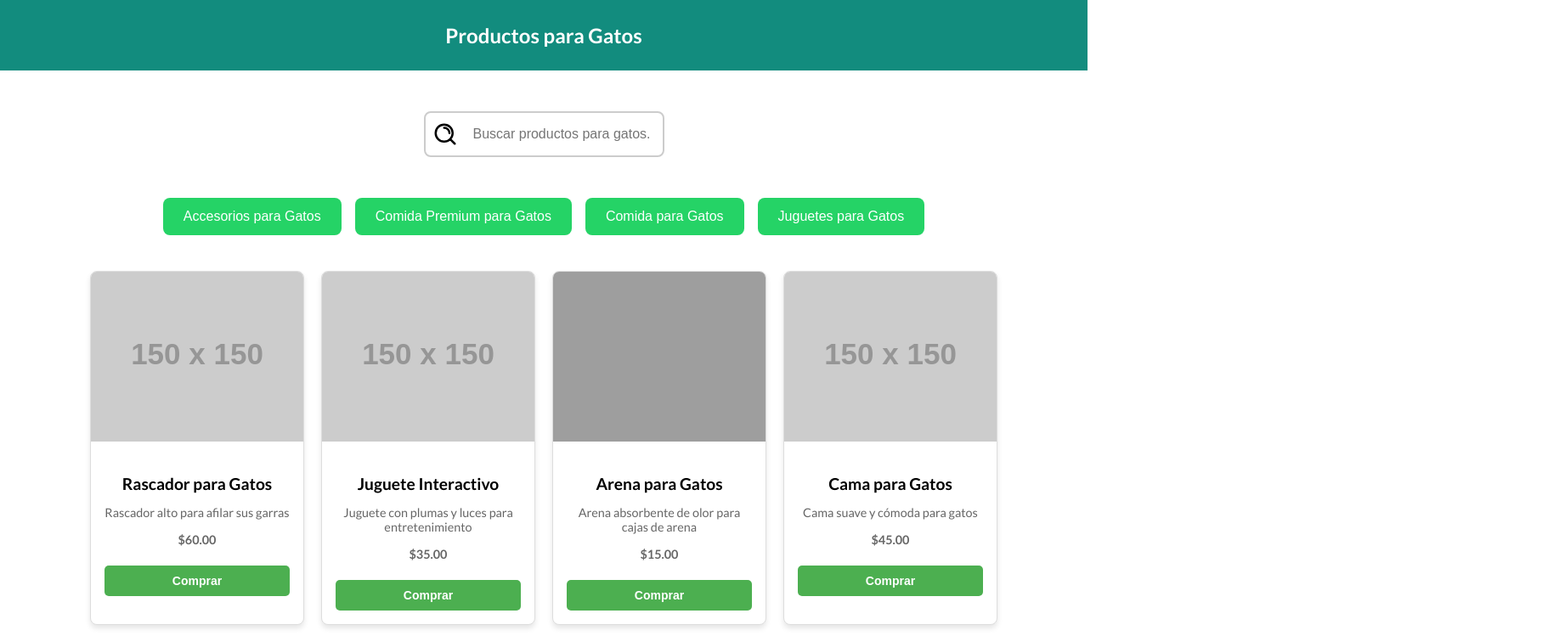
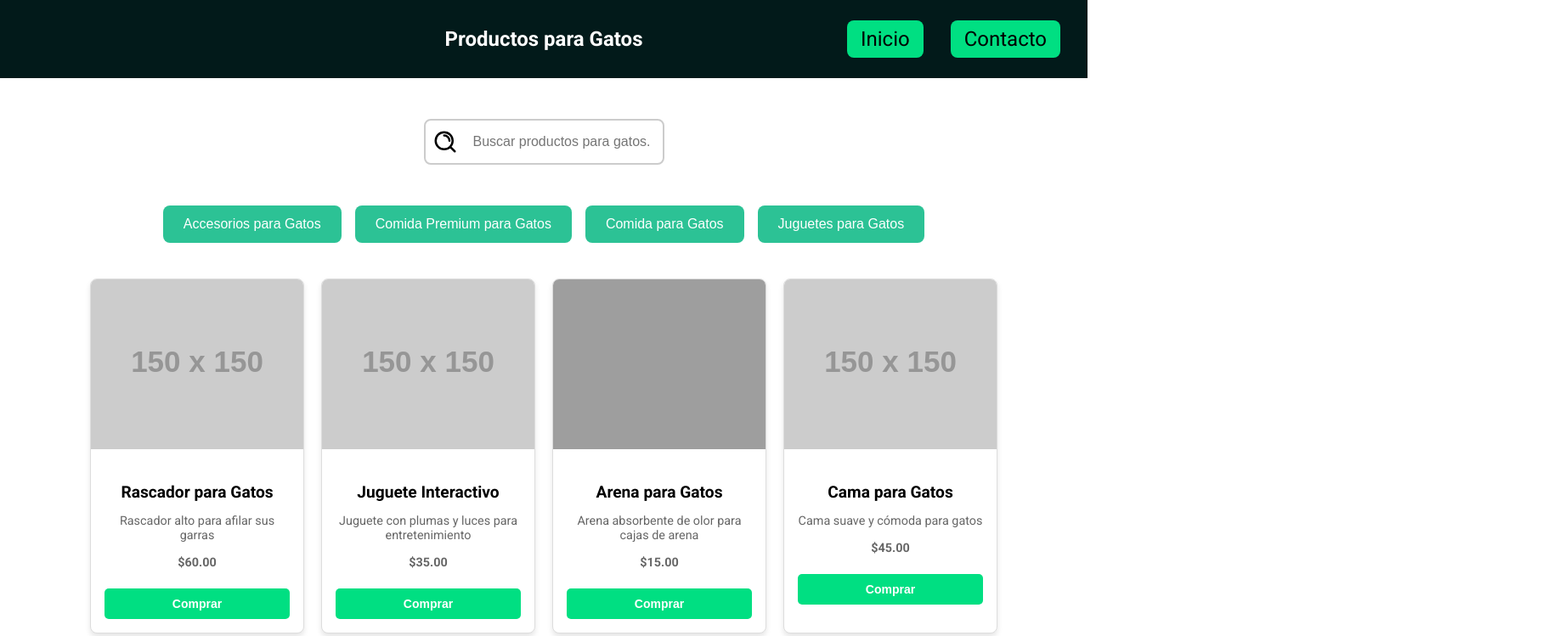
Before and after one commit to sebastian7010/RIN-TIN-TIN-DEFINITIVO, a plain HTML site: page gato/gato.html in a window 1280 px wide. Shown: the top 749 px of the page at 85% size, 1842 px wide, since content can reach past the window. Drawn offline with Linux system fonts and the light colour scheme; grey boxes are pictures that could not be loaded; placeholder pictures from the web are drawn by us.

Commit message:
ESTETICA Y ENLACES

```diff
--- a/aboutUs/aboutUs.css
+++ b/aboutUs/aboutUs.css
@@ -14,8 +14,8 @@ body {
 }
 
 header {
-    background-color: #128c7e;
-    color: white;
+    background-color: #021A1A;
+    color: #00df82;
     padding: 1rem;
     text-align: center;
 }
@@ -37,6 +37,23 @@ header {
     margin: 0 1rem;
 }
 
+.navbar ul li a {
+    text-decoration: none;
+    /* Quitar subrayado */
+    font-size: 1rem;
+    padding: 0.5rem 1rem;
+    background-color: transparent;
+    /* Sin fondo */
+    color: white;
+    /* Texto blanco */
+    transition: transform 0.3s ease, color 0.3s ease;
+}
+
+.navbar ul li a:hover {
+    color: #00df82;
+    /* Cambiar a verde en hover */
+}
+
 .nav-link {
     color: white;
     text-decoration: none;
@@ -45,7 +62,7 @@ header {
 }
 
 .nav-link:hover {
-    color: #f9f871;
+    color: #00df82;
 }
 
 .main-content {
@@ -63,7 +80,7 @@ header {
 
 h2 {
     text-align: center;
-    color: #128c7e;
+    color: #00df82;
     margin-bottom: 1rem;
 }
 
--- a/catalogo/catalogo.css
+++ b/catalogo/catalogo.css
@@ -32,7 +32,7 @@ body {
 /* Encabezado */
 
 .header {
-    background-color: #128c7e;
+    background-color: #021A1A;
     color: white;
     padding: 1rem 2rem;
     display: flex;
@@ -50,21 +50,39 @@ body {
 }
 
 .navbar ul {
+    display: flex;
+    /* Diseño en línea para los enlaces */
     list-style: none;
-    display: flex;
-    gap: 1.5rem;
+    /* Sin viñetas */
+    margin: 0;
+    padding: 0;
+    gap: 20px;
+    /* Espaciado entre los enlaces */
 }
 
-.nav-link {
-    color: white;
-    text-decoration: none;
-    font-size: 1.1rem;
-    transition: all 0.3s ease;
+.navbar ul li {
+    margin: 0;
 }
 
-.nav-link:hover,
-.nav-link.active {
-    border-bottom: 2px solid white;
+.navbar ul li a {
+    text-decoration: none;
+    font-size: 1.5rem;
+    padding: 0.5rem 1rem;
+    background-color: #00df82;
+    /* Fondo del botón */
+    border-radius: 0.5rem;
+    /* Bordes redondeados */
+    color: black;
+    /* Color del texto */
+    transition: transform 0.3s ease, background-color 0.3s ease;
+}
+
+.navbar ul li a:hover {
+    transform: scale(1.1);
+    background-color: #2CC295;
+    /* Cambia el color de fondo al pasar el mouse */
+    color: white;
+    /* Opcional: cambia el color del texto */
 }
 
 .cart-icon {
@@ -118,7 +136,7 @@ body {
 }
 
 #search-button {
-    background-color: #128c7e;
+    background-color: #2cc295;
     color: white;
     border: none;
     padding: 0.5rem 1rem;
@@ -129,7 +147,7 @@ body {
 }
 
 #search-button:hover {
-    background-color: #0e6d5c;
+    background-color: #00df82;
 }
 
 .filters {
@@ -200,7 +218,7 @@ body {
 }
 
 .buy-btn {
-    background-color: #128c7e;
+    background-color: #2cc295;
     color: white;
     border: none;
     padding: 0.5rem 1rem;
@@ -211,7 +229,7 @@ body {
 }
 
 .buy-btn:hover {
-    background-color: #0e6d5c;
+    background-color: #00df82;
 }
 
 
@@ -226,7 +244,7 @@ body {
 }
 
 .pagination button {
-    background-color: #128c7e;
+    background-color: #00df82;
     color: white;
     border: none;
     padding: 0.5rem 1rem;
--- a/gato/gato.css
+++ b/gato/gato.css
@@ -1,7 +1,7 @@
-@import url('https://fonts.googleapis.com/css2?family=Lato:wght@400;700&display=swap');
+@import url('https://fonts.googleapis.com/css2?family=Roboto:wght@400;700&display=swap');
 html,
 body {
-    font-family: 'Lato', sans-serif;
+    font-family: 'Roboto', sans-serif;
 }
 
 
@@ -22,68 +22,109 @@ body {
 }
 
 .header {
-    background-color: #128c7e;
+    background-color: #021A1A;
     color: white;
-    padding: 1rem 2rem;
+    padding: 2rem 2rem;
     display: flex;
     justify-content: space-between;
     align-items: center;
 }
 
 .title {
-    position: absolute;
-    left: 50%;
-    transform: translateX(-50%);
     font-size: 1.5rem;
     font-weight: bold;
     color: white;
-    /* Asegúrate de usar un color adecuado para tu diseño */
     text-align: center;
+    flex: 1;
+    /* Asegura que ocupe el espacio central */
+}
+
+.navbar {
+    display: flex;
+    justify-content: flex-end;
+    /* Alinea los botones a la derecha */
+    align-items: center;
+    gap: 2rem;
+    /* Espaciado entre los botones */
+    width: 100%;
+    /* Hace que la barra ocupe todo el ancho */
 }
 
 .navbar ul {
+    display: flex;
     list-style: none;
-    display: flex;
-    gap: 1rem;
-    margin-left: 1650px;
+    margin: 0;
+    padding: 0;
+    gap: 2rem;
+    /* Espaciado entre los botones */
 }
 
-.nav-link {
-    color: white;
-    text-decoration: none;
-    font-size: 1rem;
-    position: relative;
-    /* Necesario para posicionar la pseudo-clase ::after */
-    transition: color 0.3s ease;
-    /* Efecto suave para el cambio de color del texto */
+.navbar ul li {
+    margin: 0;
 }
 
-.nav-link::after {
-    content: '';
-    /* Genera un elemento vacío */
-    position: absolute;
-    left: 0;
-    bottom: -5px;
-    /* Ubica la línea justo debajo del texto */
-    width: 100%;
-    /* La línea ocupa todo el ancho del enlace */
-    height: 3px;
-    /* Grosor de la línea */
-    background-color: white;
-    /* Color de la línea */
-    transform: scaleX(0);
-    /* Oculta la línea inicialmente */
-    transform-origin: right;
-    /* La animación comienza desde la derecha */
-    transition: transform 0.3s ease-in-out;
-    /* Anima la expansión de la línea */
+.navbar ul li a {
+    text-decoration: none;
+    font-size: 1.5rem;
+    padding: 0.5rem 1rem;
+    background-color: #00df82;
+    border-radius: 0.5rem;
+    color: black;
+    transition: transform 0.3s ease, background-color 0.3s ease;
 }
 
-.nav-link:hover::after {
-    transform: scaleX(1);
-    /* Expande la línea completamente al hacer hover */
-    transform-origin: left;
-    /* La animación se expande hacia la izquierda */
+.navbar ul li a:hover {
+    transform: scale(1.1);
+    background-color: #2CC295;
+    color: white;
+}
+
+.navbar h1 {
+    position: absolute;
+    /* Permite que el título esté en el centro absoluto */
+    left: 50%;
+    /* Posiciona en el centro horizontal */
+    transform: translateX(-50%);
+    /* Ajusta el desplazamiento para centrar exactamente */
+    font-size: 24px;
+    color: white;
+    margin: 0;
+}
+
+.navbar ul {
+    display: flex;
+    /* Diseño en línea para los enlaces */
+    list-style: none;
+    /* Sin viñetas */
+    margin: 0;
+    padding: 0;
+    gap: 20px;
+    /* Espaciado entre los enlaces */
+}
+
+.navbar ul li {
+    margin: 0;
+}
+
+.navbar ul li a {
+    text-decoration: none;
+    font-size: 1.5rem;
+    padding: 0.5rem 1rem;
+    background-color: #00df82;
+    /* Fondo del botón */
+    border-radius: 0.5rem;
+    /* Bordes redondeados */
+    color: black;
+    /* Color del texto */
+    transition: transform 0.3s ease, background-color 0.3s ease;
+}
+
+.navbar ul li a:hover {
+    transform: scale(1.1);
+    background-color: #2CC295;
+    /* Cambia el color de fondo al pasar el mouse */
+    color: white;
+    /* Opcional: cambia el color del texto */
 }
 
 .main-content {
@@ -111,7 +152,7 @@ body {
 }
 
 .search-bar:focus {
-    border-color: #128c7e;
+    border-color: #4FC3F7;
     outline: none;
 }
 
@@ -174,7 +215,7 @@ body {
 }
 
 .buy-btn {
-    background-color: #4CAF50;
+    background-color: #00DF82;
     color: white;
     border: none;
     padding: 10px 15px;
@@ -188,7 +229,7 @@ body {
 }
 
 .buy-btn:hover {
-    background-color: #45a049;
+    background-color: #2cc295;
 }
 
 .product-price {
@@ -215,7 +256,7 @@ footer {
 }
 
 .filter-btn {
-    background-color: #25d366;
+    background-color: #2CC295;
     color: white;
     border: none;
     padding: 0.8rem 1.5rem;
@@ -226,7 +267,7 @@ footer {
 }
 
 .filter-btn:hover {
-    background-color: #25d366;
+    background-color: #00df82;
     transform: scale(1.05);
 }
 
--- a/gato/gato.html
+++ b/gato/gato.html
@@ -10,13 +10,13 @@
 
 <body>
     <header class="header">
-        <h1 class="title">Productos para Gatos</h1>
         <nav class="navbar">
             <ul>
                 <li><a href="../index.html" class="nav-link">Inicio</a></li>
-                <li>
-                    <a href="https://wa.me/573108853158" class="nav-link" target="_blank" rel="noopener noreferrer">Contacto</a>
-                </li>
+            </ul>
+            <h1 class="title">Productos para Gatos</h1>
+            <ul>
+                <li><a href="https://wa.me/573108853158" class="nav-link" target="_blank" rel="noopener noreferrer">Contacto</a></li>
             </ul>
         </nav>
     </header>
--- a/perro/perro.css
+++ b/perro/perro.css
@@ -22,7 +22,7 @@ body {
 }
 
 .header {
-    background-color: #4FC3F7;
+    background-color: #021A1A;
     color: white;
     padding: 1rem 2rem;
     display: flex;
@@ -40,7 +40,7 @@ body {
     justify-content: space-between;
     align-items: center;
     padding: 0 20px;
-    margin-left: 1650px;
+    margin-left: 1590px;
     height: 60px;
 }
 
@@ -74,43 +74,24 @@ body {
 }
 
 .navbar ul li a {
-    position: relative;
-    /* Para posicionar la línea blanca */
     text-decoration: none;
-    /* Sin subrayado */
-    color: white;
+    font-size: 1.5rem;
+    padding: 0.5rem 1rem;
+    background-color: #00df82;
+    /* Fondo del botón */
+    border-radius: 0.5rem;
+    /* Bordes redondeados */
+    color: black;
     /* Color del texto */
-    font-size: 18px;
-    /* Tamaño del texto */
-    transition: color 0.3s ease;
-    /* Transición para el texto */
+    transition: transform 0.3s ease, background-color 0.3s ease;
 }
 
-
-/* Línea blanca animada */
-
-.navbar ul li a::after {
-    content: "";
-    /* Elemento decorativo */
-    position: absolute;
-    /* Posiciona relativo al enlace */
-    bottom: -5px;
-    /* Justo debajo del texto */
-    left: 0;
-    /* Empieza desde la izquierda */
-    width: 0;
-    /* Inicialmente sin ancho */
-    height: 2px;
-    /* Altura de la línea */
-    background-color: white;
-    /* Color de la línea */
-    transition: width 0.3s ease;
-    /* Animación suave del ancho */
-}
-
-.navbar ul li a:hover::after {
-    width: 100%;
-    /* Se extiende completamente en hover */
+.navbar ul li a:hover {
+    transform: scale(1.1);
+    background-color: #2CC295;
+    /* Cambia el color de fondo al pasar el mouse */
+    color: white;
+    /* Opcional: cambia el color del texto */
 }
 
 .main-content {
@@ -201,7 +182,7 @@ body {
 }
 
 .buy-btn {
-    background-color: #4CAF50;
+    background-color: #00DF82;
     color: white;
     border: none;
     padding: 10px 15px;
@@ -215,7 +196,7 @@ body {
 }
 
 .buy-btn:hover {
-    background-color: #45a049;
+    background-color: #2cc295;
 }
 
 .product-price {
@@ -242,7 +223,7 @@ footer {
 }
 
 .filter-btn {
-    background-color: #25d366;
+    background-color: #2CC295;
     color: white;
     border: none;
     padding: 0.8rem 1.5rem;
@@ -253,7 +234,7 @@ footer {
 }
 
 .filter-btn:hover {
-    background-color: #25d366;
+    background-color: #00df82;
     transform: scale(1.05);
 }
 
```
Also changed, not shown: aboutUs/aboutUs.html (+9 -9 lines), catalogo/catalogo.html (+1 -1 lines), index.html (+2 -2 lines), perro/perro.html (+3 -2 lines), assets/team/2ed95525fbaaf9f76400b11deb525c18.jpg (added), assets/team/c8ed27d16442a50bc4f3c255df6d7056.jpg (added), assets/team/e0d2390c15c58de14965ee0e13fe3e7a.jpg (added), assets/team/elon.jpg (added), assets/team/nayib.jpg (added).
